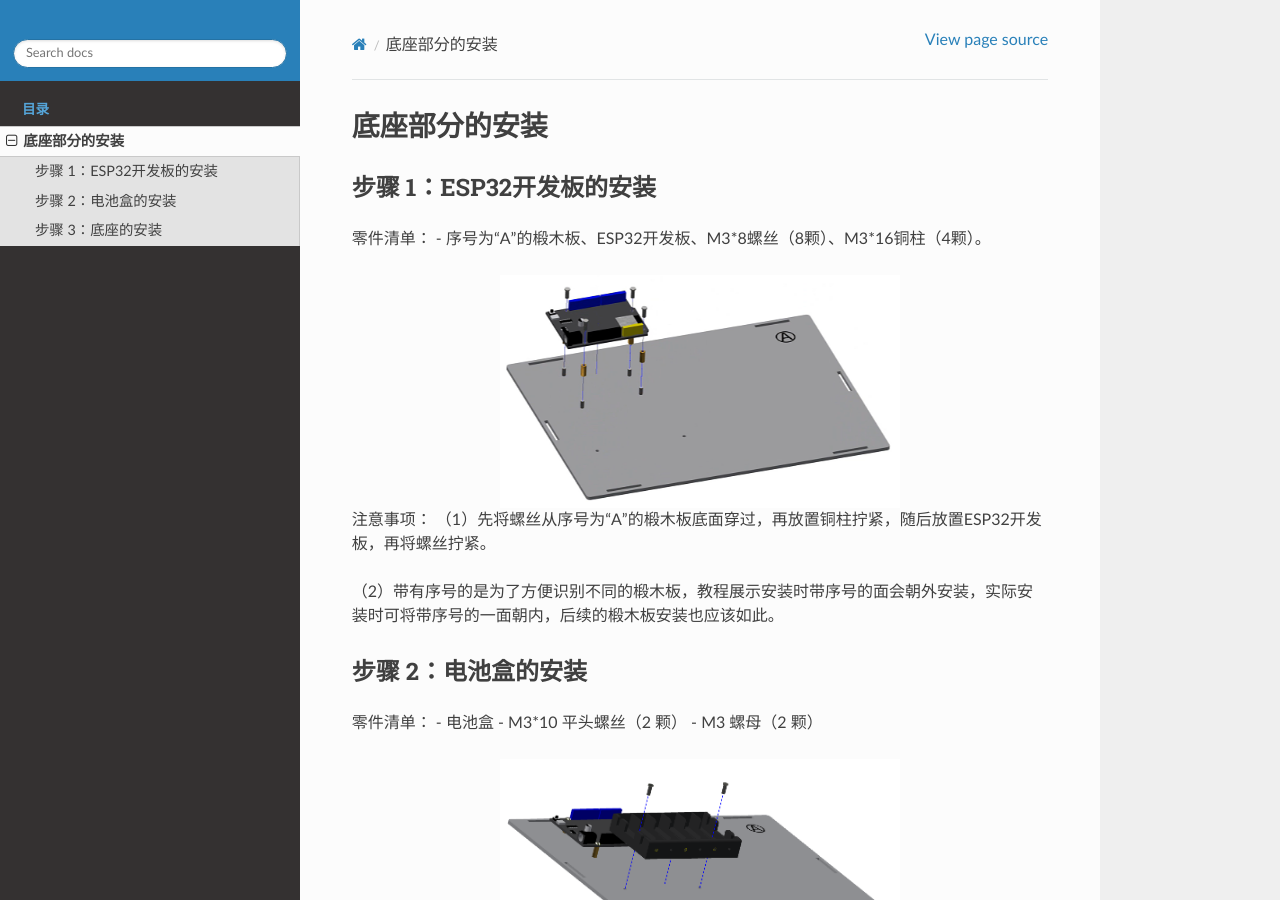
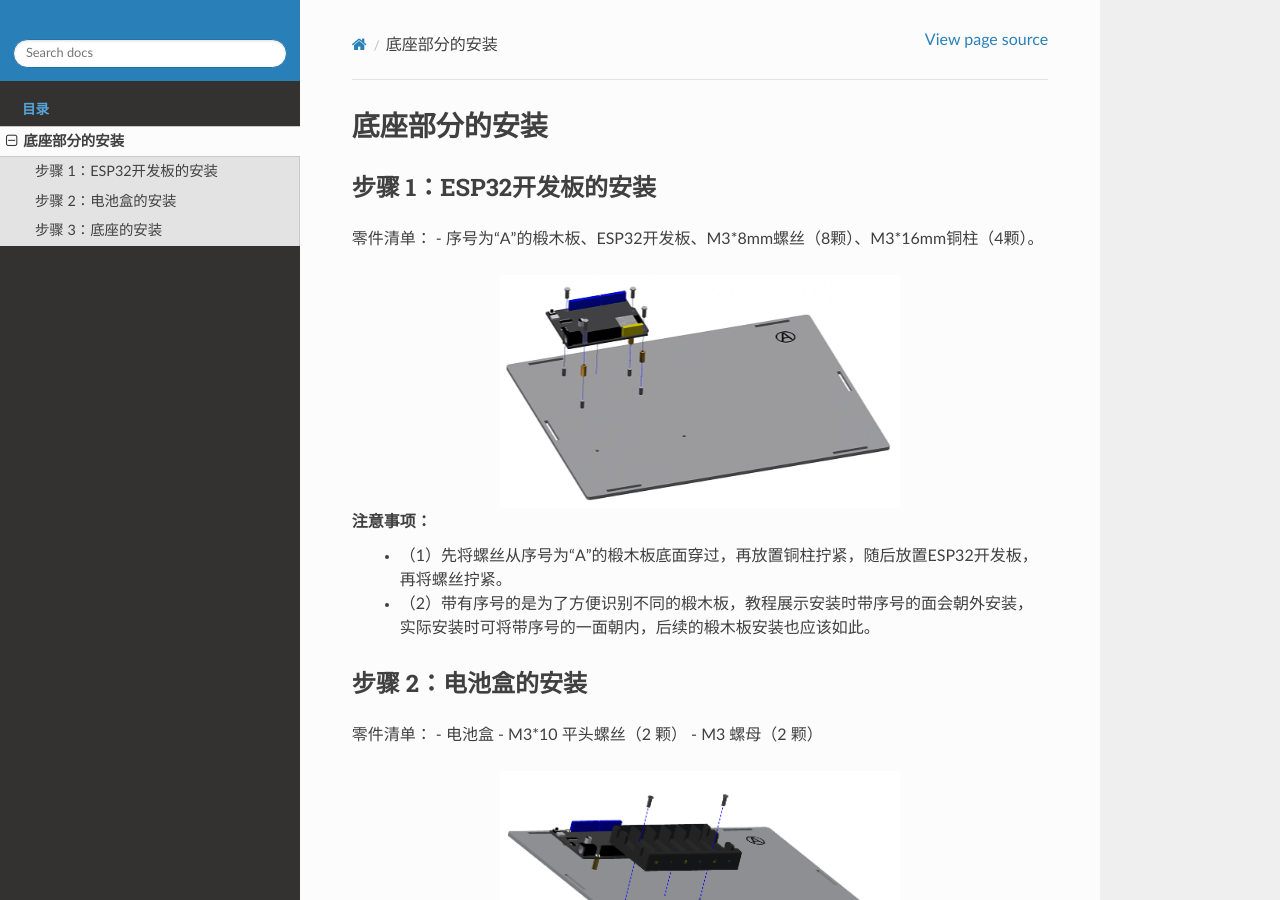
Before and after one commit to COLA508/LA-SMART_HOME, a Sphinx documentation site: the page built from docs/source/Base.rst, in a window 1280 px wide and 900 px high. Built offline with Sphinx 7.4.7 and the Read the Docs theme 3.1.0, drawn with Linux system fonts in a browser that asks for light colours.

Commit message:
Update Base.rst

```diff
--- a/docs/source/Base.rst
+++ b/docs/source/Base.rst
@@ -5,7 +5,7 @@
 ---------------------------
 
 零件清单：
-- 序号为“A”的椴木板、ESP32开发板、M3*8螺丝（8颗）、M3*16铜柱（4颗）。
+- 序号为“A”的椴木板、ESP32开发板、M3*8mm螺丝（8颗）、M3*16mm铜柱（4颗）。
 
 .. image:: _static/base_step1.png
    :alt: ESP32 安装
@@ -13,9 +13,8 @@
    :width: 400px
 
 注意事项：
-（1）先将螺丝从序号为“A”的椴木板底面穿过，再放置铜柱拧紧，随后放置ESP32开发板，再将螺丝拧紧。
-
-（2）带有序号的是为了方便识别不同的椴木板，教程展示安装时带序号的面会朝外安装，实际安装时可将带序号的一面朝内，后续的椴木板安装也应该如此。
+ - （1）先将螺丝从序号为“A”的椴木板底面穿过，再放置铜柱拧紧，随后放置ESP32开发板，再将螺丝拧紧。
+ - （2）带有序号的是为了方便识别不同的椴木板，教程展示安装时带序号的面会朝外安装，实际安装时可将带序号的一面朝内，后续的椴木板安装也应该如此。
 
 步骤 2：电池盒的安装
 ---------------------------
```
